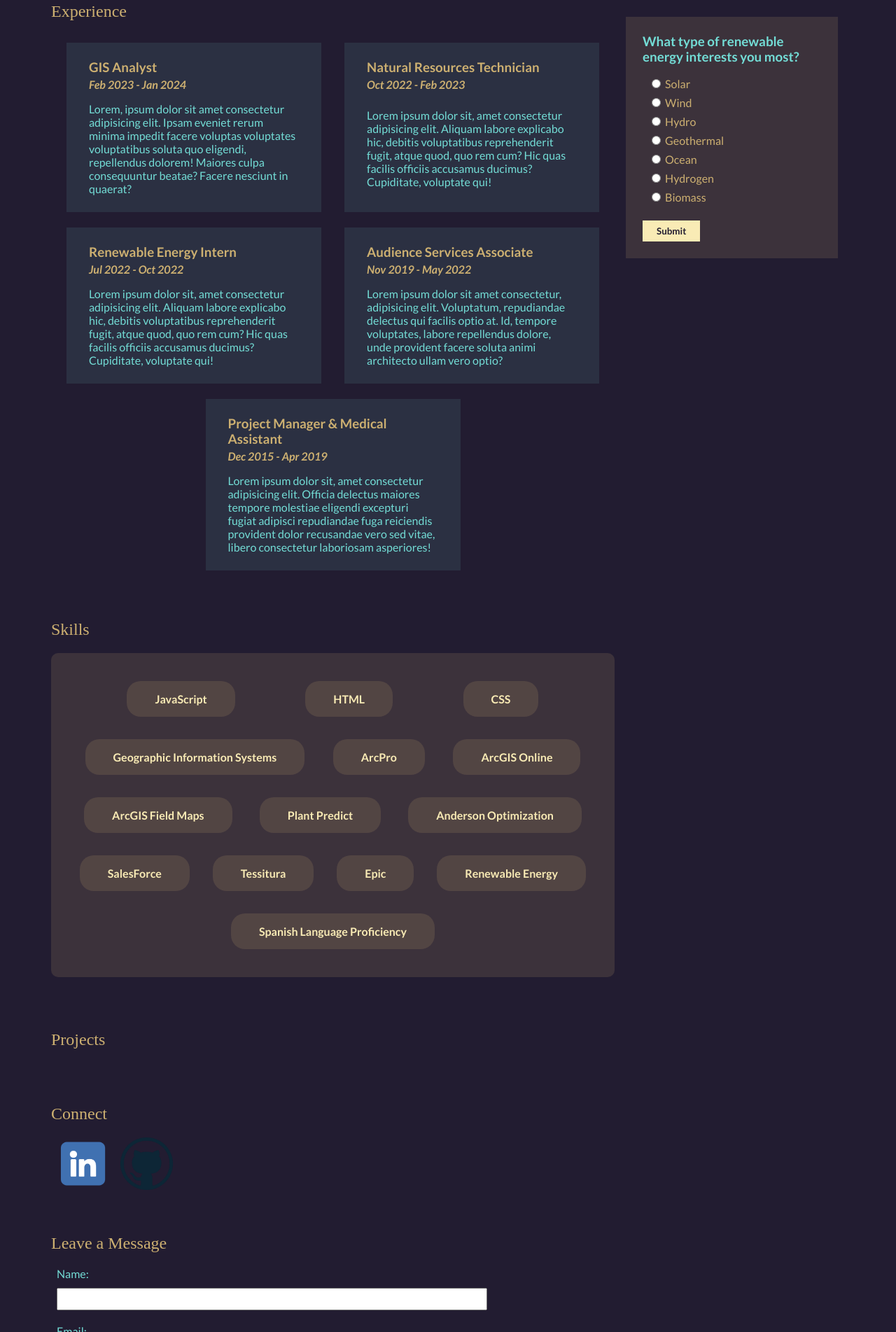
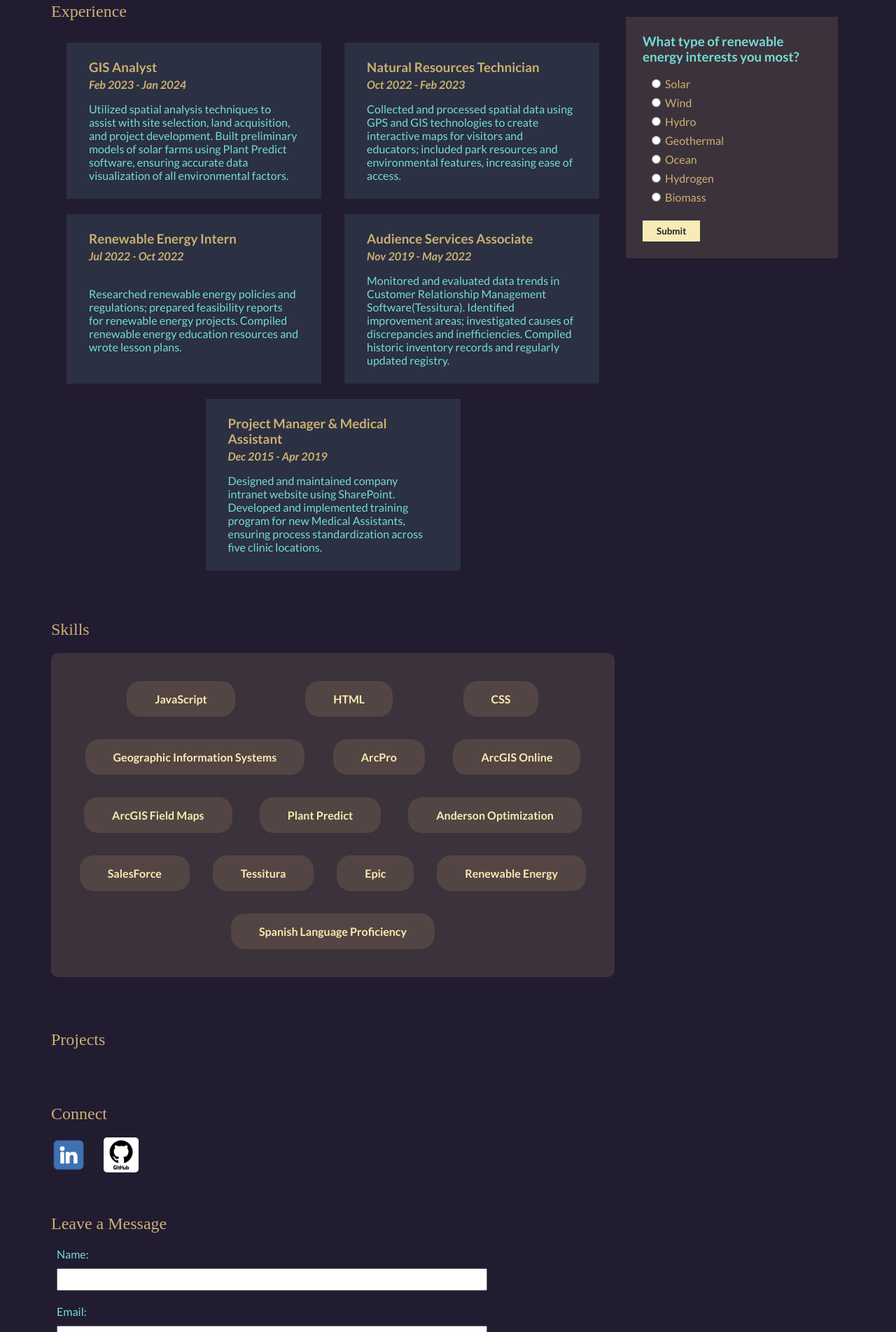
Before and after one commit to vnewto/CTD-Intro-VN, a plain HTML site: page index.html in a window 1280 px wide. Shown: the part 586-2489 px from the top of the page at 70% size. Drawn offline with Linux system fonts and the light colour scheme; a web font is replaced by a local one.

Commit message:
added content into Experience section, changed github logo in connect section

```diff
--- a/css/index.css
+++ b/css/index.css
@@ -127,11 +127,6 @@ Layout
     .nav-menu-item:focus, .nav-menu-item:hover {
         color: rgba(205, 176, 113, 1);
         font-weight: 600;
-    }
-
-    .connect-logo {
-        min-width: 20px;
-        max-width: 75px;
     } /* /==== end Nav Menu */
 
 .header-image {
@@ -263,10 +258,16 @@ Layout
 .connect-container {
     display: flex;
     justify-content: flex-start;
+    max-height: 50px;
 }
 
 .connect-logo {
-    margin: 0 0.5em;
+    margin: 0;
+    object-fit: cover;
+    height: 100%;
+    min-width: 20px;
+    max-width: 75px;
+    border-radius: 5px;
 }
 
 .grid-message-form {
@@ -324,7 +325,7 @@ textarea:focus {
 #messages a:hover {
     color: rgba(205, 176, 113, 1);
     text-decoration: underline;
-} /* / end Message Board section */
+} /* / end Message Board Section */
 
 
 
@@ -443,10 +444,6 @@ Media Queries (largest to smallest screen size)
         margin: 0.5em;
     }
 
-    .connect-logo {
-        max-width: 40px;
-    }
-
     .message-input {
         width: 85%;
     }
@@ -544,12 +541,7 @@ Media Queries (largest to smallest screen size)
 
  <!--
  - can't get gitbash to work, have to use terminal
- - At tablet size, justify-content isn't working for the flexbox - and why is my name not on one line
- - Putting the nav and h1 in a div broke the stickiness of the nav bar
- - When shrunk or when font increased to 2rem (for accessibility), the experience section and the Survey-container overlap. Also the font size didn't change on everything
  - Wasn't able to add a picture bullet to the skills section
- - Job-descriptions in experience blocks of experience section aren't changing width
- - couldn't figure out how to get a class name to work in js and then use it in css
 
  Goal: make hamburger menu for phone screen-size and change "Valerie Newton" to "VN" kind of like a logo (make it as a li item of the nav ul?)
  Goal: Make a chart of some sort so that when you submit the energy survey, it posts everyone's answers right below it
--- a/index.html
+++ b/index.html
@@ -22,7 +22,7 @@
                 <li><a href="#skills" class="nav-menu-item">Skills</a></li>
                 <li><a href="#projects" class="nav-menu-item">Projects</a></li>
                 <li><a href="#connect" class="nav-menu-item">Connect</a></li>
-                <li><a href="#messages" class="nav-menu-item">Messages</a></li>
+                <li><a href="#message" class="nav-menu-item">Messages</a></li>
             </ul>
         </nav>
 
@@ -104,7 +104,7 @@
                         <h3 class="experience-title">GIS Analyst</h3>
                         <h4 class="experience-date">Feb 2023 - Jan 2024</h4>
                     </div>
-                    <p class="job-description">Lorem, ipsum dolor sit amet consectetur adipisicing elit. Ipsam eveniet rerum minima impedit facere voluptas voluptates voluptatibus soluta quo eligendi, repellendus dolorem! Maiores culpa consequuntur beatae? Facere nesciunt in quaerat?</p>
+                    <p class="job-description"> Utilized spatial analysis techniques to assist with site selection, land acquisition, and project development.  Built preliminary models of solar farms using Plant Predict software, ensuring accurate data visualization of all environmental factors.</p>
                 </div> <!-- / end experience-block -->
 
                 <div class="experience-block">
@@ -112,7 +112,7 @@
                         <h3 class="experience-title">Natural Resources Technician</h3>
                         <h4 class="experience-date">Oct 2022 - Feb 2023</h4>
                     </div>
-                        <p class="job-description">Lorem ipsum dolor sit, amet consectetur adipisicing elit. Aliquam labore explicabo hic, debitis voluptatibus reprehenderit fugit, atque quod, quo rem cum? Hic quas facilis officiis accusamus ducimus? Cupiditate, voluptate qui!</p>
+                        <p class="job-description"> Collected and processed spatial data using GPS and GIS technologies to create interactive maps for visitors and educators; included park resources and environmental features, increasing ease of access.</p>
                 </div> <!-- / end experience-block -->
 
                 <div class="experience-block">
@@ -120,7 +120,8 @@
                         <h3  class="experience-title">Renewable Energy Intern</h3>
                         <h4 class="experience-date">Jul 2022 - Oct 2022</h4>
                 </div>
-                    <p class="job-description">Lorem ipsum dolor sit, amet consectetur adipisicing elit. Aliquam labore explicabo hic, debitis voluptatibus reprehenderit fugit, atque quod, quo rem cum? Hic quas facilis officiis accusamus ducimus? Cupiditate, voluptate qui!</p>
+                    <p class="job-description"> Researched renewable energy policies and regulations; prepared feasibility reports for renewable energy projects. Compiled renewable energy education resources and wrote lesson plans.
+                       </p>
                 </div> <!-- / end experience-block -->
 
                 <div class="experience-block">
@@ -128,7 +129,7 @@
                         <h3 class="experience-title">Audience Services Associate</h3>
                         <h4 class="experience-date">Nov 2019 - May 2022</h4>
                     </div>
-                    <p class="job-description">Lorem ipsum dolor sit amet consectetur, adipisicing elit. Voluptatum, repudiandae delectus qui facilis optio at. Id, tempore voluptates, labore repellendus dolore, unde provident facere soluta animi architecto ullam vero optio?</p>
+                    <p class="job-description">Monitored and evaluated data trends in Customer Relationship Management Software(Tessitura). Identified improvement areas; investigated causes of discrepancies and inefficiencies. Compiled historic inventory records and regularly updated registry. </p>
                 </div> <!-- / end experience-block -->
 
                 <div class="experience-block">
@@ -136,7 +137,7 @@
                         <h3 class="experience-title">Project Manager & Medical Assistant</h3>
                         <h4 class="experience-date">Dec 2015 - Apr 2019</h4>
                     </div>
-                    <p class="job-description">Lorem ipsum dolor sit, amet consectetur adipisicing elit. Officia delectus maiores tempore molestiae eligendi excepturi fugiat adipisci repudiandae fuga reiciendis provident dolor recusandae vero sed vitae, libero consectetur laboriosam asperiores!</p>
+                    <p class="job-description">Designed and maintained company intranet website using SharePoint. Developed and implemented training program for new Medical Assistants, ensuring process standardization across five clinic locations.</p>
                 </div> <!-- / end experience-block -->
             </div>
         </section> <!-- / Experience section -->
@@ -170,7 +171,7 @@
             <h2>Connect</h2>
                 <div class="connect-container">
                     <a href="https://www.linkedin.com/in/valerie-newton-a250879b/"><img src="img/linkedin-logo-short.png" alt="LinkedIn Logo" class="connect-logo"></a>
-                    <a href="https://github.com/vnewto"><image src="img/github-logo.png" alt="Github Logo" class="connect-logo"></a>
+                    <a href="https://github.com/vnewto"><image src="img/github-icon.jpg" alt="Github Logo" class="connect-logo"></a>
                 </div>
         </section>
 
--- a/js/index.js
+++ b/js/index.js
@@ -75,7 +75,7 @@ function handleSubmit(event) {
         let editableText = newMessage.querySelector("span");
         console.log(editableText);
         editableText.contentEditable = true;
-        editableText.style.backgroundColor = rgba(205, 176, 113, 1);
+        editableText.style.backgroundColor ="rgba(205, 176, 113, 1)";
     }
 
     newMessage.appendChild(editButton);
```
Also changed, not shown: img/github-icon.jpg (added), img/github-logo-white.jpg (added).
